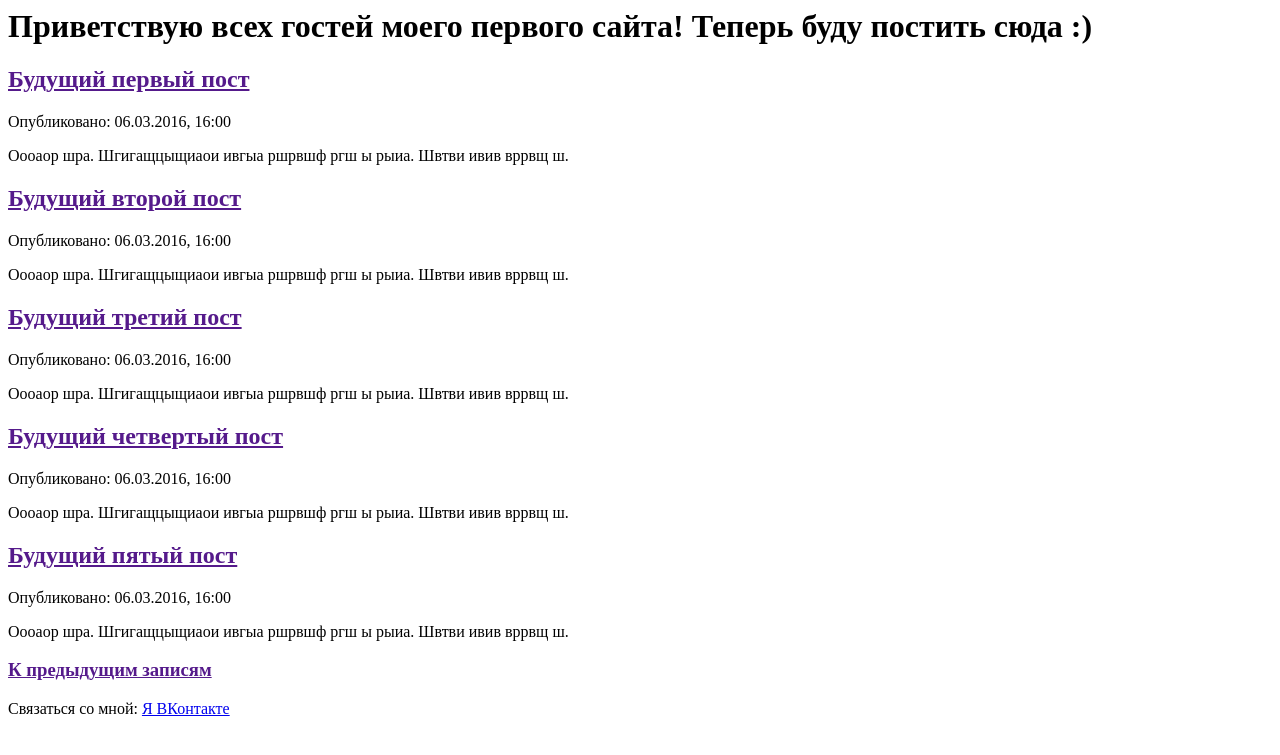
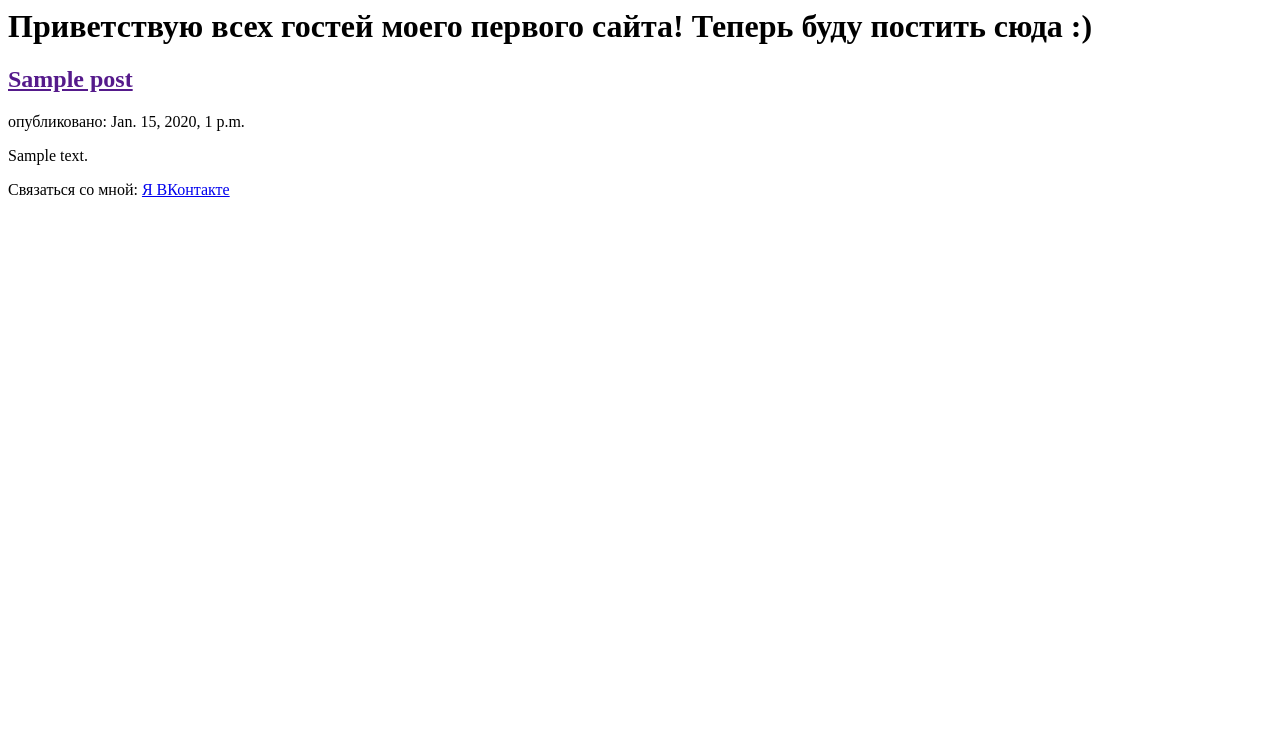
Before and after one commit to supergood1993/my-first-blog, a Django app: template blog/templates/blog/post_list.html in a window 1280 px wide. Shown: the top 755 px of the page. Run offline with Django 3.2, Linux system fonts and the light colour scheme; the template is opened without the code that fills it: values that come from a table or form of the project are taken from there, others are empty; tables that the repository leaves empty hold one stand-in row (values such as "Sample post").

Commit message:
Modified templates to display posts from database.

```diff
--- a/blog/templates/blog/post_list.html
+++ b/blog/templates/blog/post_list.html
@@ -7,39 +7,14 @@
             <h1>Приветствую всех гостей моего первого сайта! Теперь буду постить сюда :)</h2>
         </div>
 
-        <div>
-            <h2><a href="">Будущий первый пост</a></h2>
-            <p>Опубликовано: 06.03.2016, 16:00</p>
-            <p>Оооаор шра. Шгигащцыщиаои ивгыа ршрвшф ргш ы рыиа. Швтви ивив вррвщ ш.</p>
-        </div>
+        {% for post in posts %}
+            <div>
+               <h2><a href="">{{ post.title }}</a></h2>
+               <p>опубликовано: {{ post.published_date }}</p>
+               <p>{{ post.text|linebreaks }}</p>
+            </div>
 
-        <div>
-            <h2><a href="">Будущий второй пост</a></h2>
-            <p>Опубликовано: 06.03.2016, 16:00</p>
-            <p>Оооаор шра. Шгигащцыщиаои ивгыа ршрвшф ргш ы рыиа. Швтви ивив вррвщ ш.</p>
-        </div>
-
-        <div>
-            <h2><a href="">Будущий третий пост</a></h2>
-            <p>Опубликовано: 06.03.2016, 16:00</p>
-            <p>Оооаор шра. Шгигащцыщиаои ивгыа ршрвшф ргш ы рыиа. Швтви ивив вррвщ ш.</p>
-        </div>
-
-        <div>
-            <h2><a href="">Будущий четвертый пост</a></h2>
-            <p>Опубликовано: 06.03.2016, 16:00</p>
-            <p>Оооаор шра. Шгигащцыщиаои ивгыа ршрвшф ргш ы рыиа. Швтви ивив вррвщ ш.</p>
-        </div>
-
-        <div>
-            <h2><a href="">Будущий пятый пост</a></h2>
-            <p>Опубликовано: 06.03.2016, 16:00</p>
-            <p>Оооаор шра. Шгигащцыщиаои ивгыа ршрвшф ргш ы рыиа. Швтви ивив вррвщ ш.</p>
-        </div>
-
-        <div>
-            <h3><a href="">К предыдущим записям</a><h3>
-        </div>
+        {% endfor %}
 
         <div>
             <p>Связаться со мной: <a href="http://vk.com/id13666503">Я ВКонтакте</a></p>
--- a/blog/views.py
+++ b/blog/views.py
@@ -1,4 +1,7 @@
 from django.shortcuts import render
+from django.utils import timezone
+from .models import Post
 
 def post_list(request):
-    return render(request, 'blog/post_list.html', {})
+    posts = Post.objects.filter(published_date__lte=timezone.now()).order_by('published_date').reverse()
+    return render(request, 'blog/post_list.html', {'posts': posts})
```
